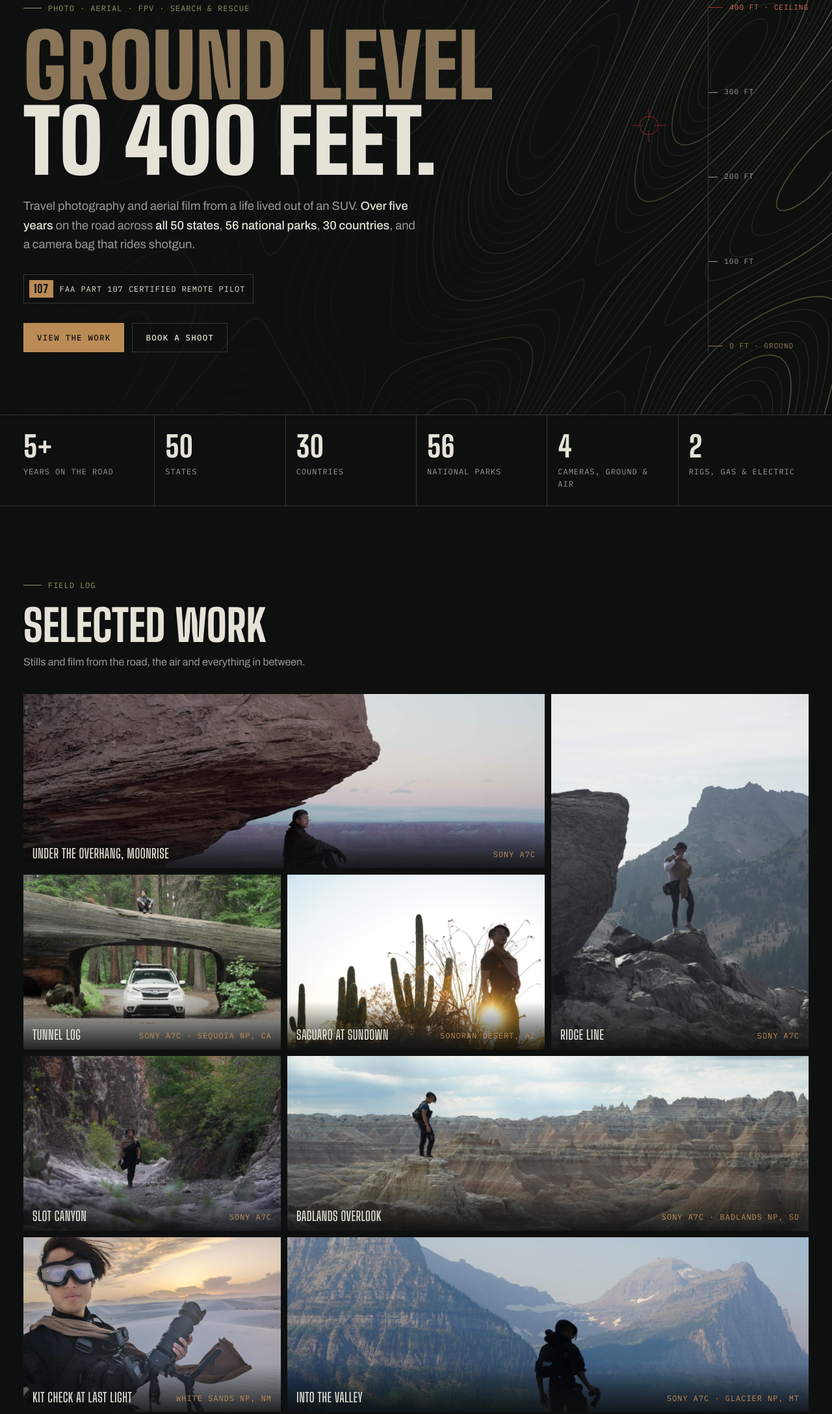
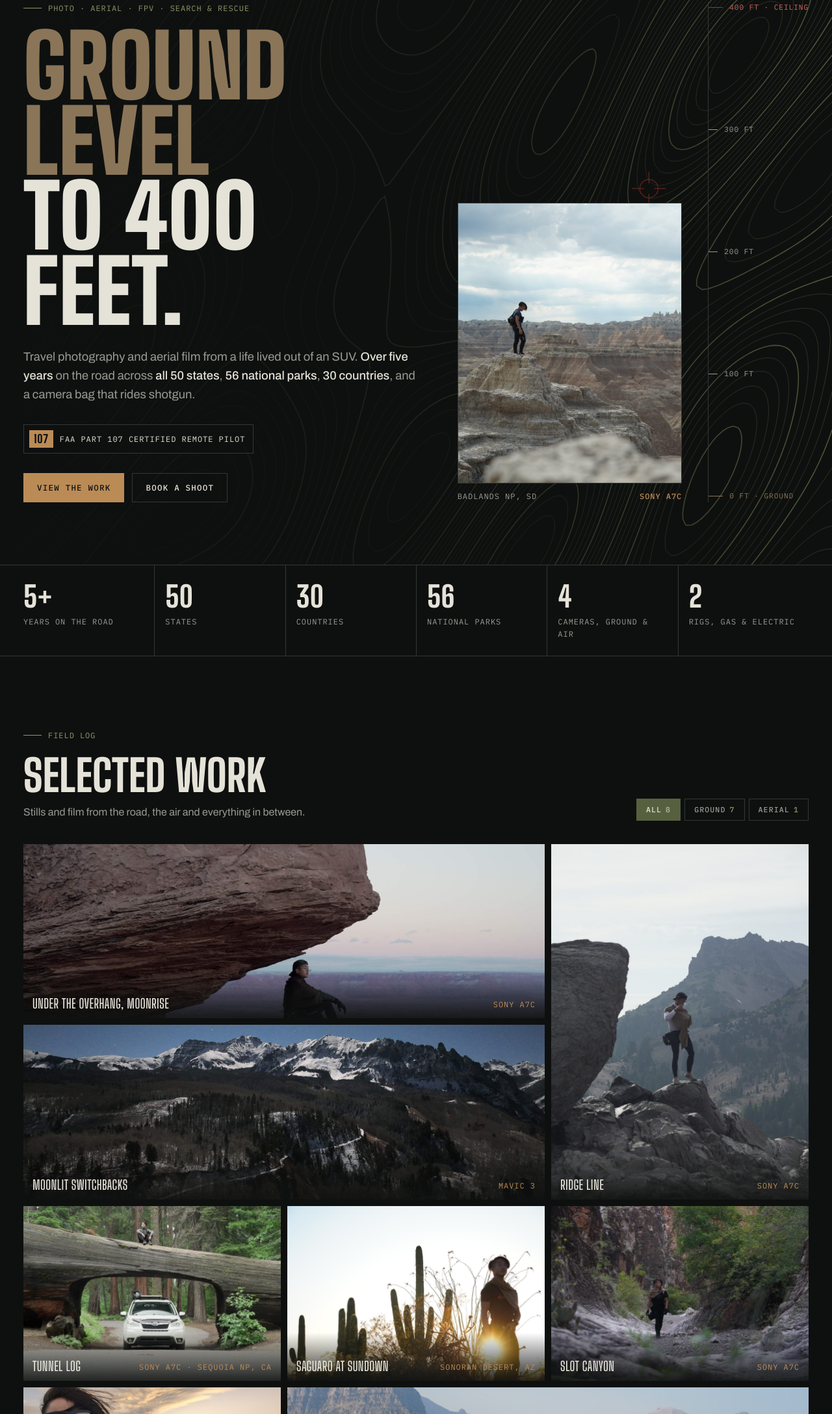
Before and after one commit to R0N1N9/roninrecon, a plain HTML site: page index.html in a window 1280 px wide. Shown: the part 182-2358 px from the top of the page at 65% size. Drawn offline with Linux system fonts and the light colour scheme.

Commit message:
Badlands photo in hero, Monument Valley About portrait, moonlit aerial in work
Co-Authored-By: Claude Opus 5.5 <noreply@anthropic.com>
Claude-Session: https://claude.ai/code/session_01KpN254rLUBejwkchKkz9bg

```diff
--- a/content/work.json
+++ b/content/work.json
@@ -5,6 +5,15 @@
     "gear": "Sony A7C",
     "location": "",
     "image": "media/images/overhang-moonrise.jpg",
+    "size": "wide",
+    "video_url": ""
+  },
+  {
+    "title": "Moonlit switchbacks",
+    "category": "aerial",
+    "gear": "Mavic 3",
+    "location": "",
+    "image": "media/images/moonlit-switchbacks.jpg",
     "size": "wide",
     "video_url": ""
   },
@@ -45,15 +54,6 @@
     "video_url": ""
   },
   {
-    "title": "Badlands overlook",
-    "category": "ground",
-    "gear": "Sony A7C",
-    "location": "Badlands NP, SD",
-    "image": "media/images/badlands-overlook.jpg",
-    "size": "wide",
-    "video_url": ""
-  },
-  {
     "title": "Kit check at last light",
     "category": "ground",
     "gear": "",
--- a/index.html
+++ b/index.html
@@ -92,7 +92,7 @@ a { color: inherit; }
 }
 .hero .wrap {
   position: relative; z-index: 1;
-  display: grid; grid-template-columns: minmax(0, 1fr) auto; gap: 48px; align-items: stretch;
+  display: grid; grid-template-columns: minmax(0, 1fr) auto auto; gap: 40px; align-items: stretch;
   padding-block: clamp(64px, 11vw, 132px) clamp(48px, 8vw, 96px);
 }
 .eyebrow { display: flex; align-items: center; gap: 10px; color: var(--od-hi); margin: 0 0 22px; flex-wrap: wrap; }
@@ -130,7 +130,17 @@ h1 .lo { color: var(--earth); }
 .ruler .tick.cap::before { background: var(--blood); width: 22px; }
 .ruler .tick.gnd { color: var(--earth); }
 .ruler .tick.gnd::before { background: var(--earth); width: 22px; }
-@media (max-width: 820px) { .hero .wrap { grid-template-columns: minmax(0, 1fr); } .ruler { display: none; } }
+.hero-shot { align-self: end; margin: 0; width: clamp(260px, 27vw, 380px); display: grid; gap: 10px; }
+.hero-shot .frame { position: relative; aspect-ratio: 4 / 5; overflow: hidden; background: var(--panel); border: 1px solid var(--rule); }
+.hero-shot img { position: absolute; inset: 0; width: 100%; height: 100%; object-fit: cover; object-position: 26% center; }
+.hero-shot figcaption { display: flex; justify-content: space-between; gap: 12px; color: var(--dim); }
+.hero-shot figcaption b { color: var(--bronze); font-weight: 500; }
+@media (max-width: 1080px) { .hero .wrap { grid-template-columns: minmax(0, 1fr) auto; } .ruler { display: none; } }
+@media (max-width: 820px) {
+  .hero .wrap { grid-template-columns: minmax(0, 1fr); gap: 36px; }
+  .hero-shot { width: 100%; max-width: 560px; }
+  .hero-shot .frame { aspect-ratio: 3 / 2; }
+}
 
 /* Stats */
 .stats { border-bottom: 1px solid var(--rule); }
@@ -285,7 +295,7 @@ dialog.lb::backdrop { background: color-mix(in srgb, var(--ink) 94%, transparent
 .about .copy p:first-child { color: var(--bone); font-size: 1.3rem; line-height: 1.5; }
 .portrait { position: relative; aspect-ratio: 4 / 5; max-width: 100%; background: var(--panel); overflow: hidden; }
 .portrait canvas { position: absolute; inset: 0; width: 100%; height: 100%; }
-.portrait img { position: absolute; inset: 0; width: 100%; height: 100%; object-fit: cover; object-position: 30% center; }
+.portrait img { position: absolute; inset: 0; width: 100%; height: 100%; object-fit: cover; object-position: center 30%; }
 @media (max-width: 760px) { .about { grid-template-columns: minmax(0, 1fr); } .portrait { max-width: 360px; } }
 
 /* Contact */
@@ -356,6 +366,10 @@ footer a { text-decoration: none; }
           <a class="btn" href="#contact">Book a shoot</a>
         </div>
       </div>
+      <figure class="hero-shot">
+        <div class="frame"><img src="media/images/badlands-overlook.jpg" alt="Standing on a ridge above the striped spires of Badlands National Park under a cloudy sky" fetchpriority="high"></div>
+        <figcaption class="mono"><span>Badlands NP, SD</span><b>Sony A7C</b></figcaption>
+      </figure>
       <div class="ruler" aria-hidden="true">
         <div class="tick cap">400 FT · CEILING</div>
         <div class="tick">300 FT</div>
@@ -507,7 +521,7 @@ footer a { text-decoration: none; }
     <div class="wrap">
       <div class="about">
         <div class="portrait" id="portrait">
-          <img src="media/images/white-sands-kit.jpg" alt="Wearing wind goggles on the dunes at White Sands at sunset, with a Sony A7C, DJI Osmo Action 3 and tripod">
+          <img src="media/images/monument-valley-road.jpg" alt="Walking down the empty highway toward the buttes of Monument Valley, camera in hand">
         </div>
         <div>
           <p class="eyebrow mono">About</p>
```
Also changed, not shown: media/images/monument-valley-road.jpg (added), media/images/moonlit-switchbacks.jpg (added).
